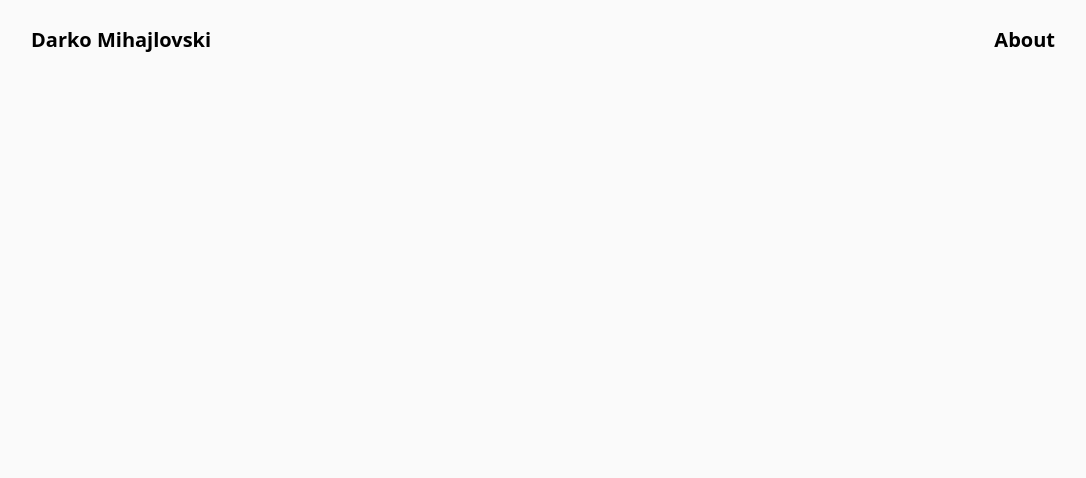
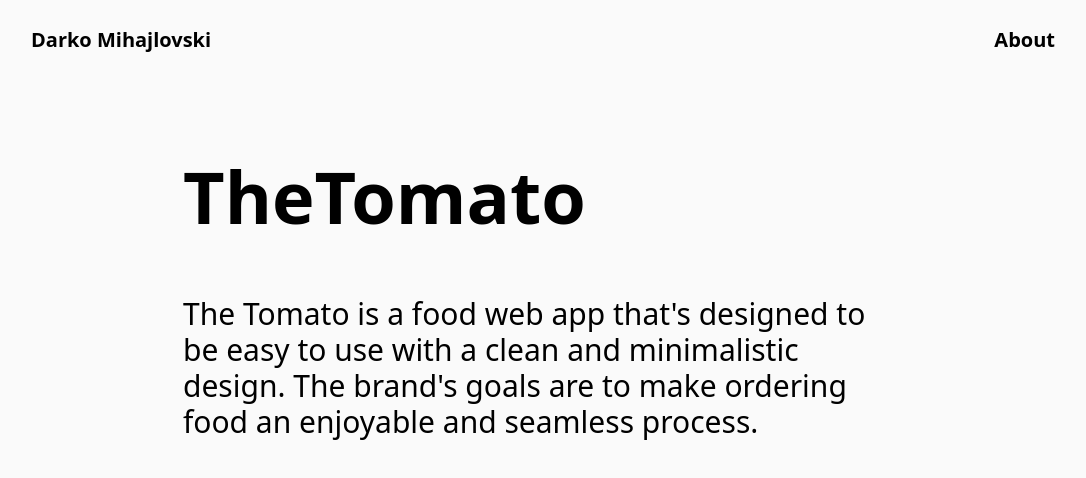
Before and after one commit to DarkoM996/nextjs-dev-portfolio, a Next.js app: page /projects/thetomato in a window 1280 px wide. Shown: the top 478 px of the page, without its empty margins (97-1183 px from the left). Built offline with nearby package versions, Linux system fonts and the light colour scheme.

Commit message:
section added

```diff
--- a/pages/projects/thetomato.tsx
+++ b/pages/projects/thetomato.tsx
@@ -1,5 +1,6 @@
 import React from "react";
 import Head from "next/head";
+import TheTomatoHero from "../project-components/thetomato/TheTomatoHero";
 
 const thetomato = () => {
   return (
@@ -8,6 +9,7 @@ const thetomato = () => {
         <title>Darko | Front End Developer</title>
         <meta />
       </Head>
+      <TheTomatoHero />
     </>
   );
 };
```
